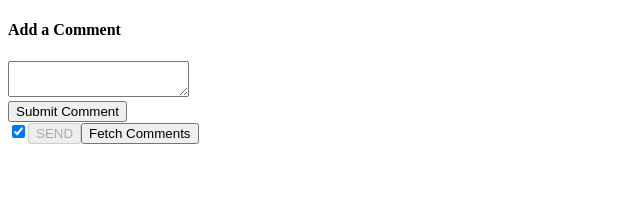
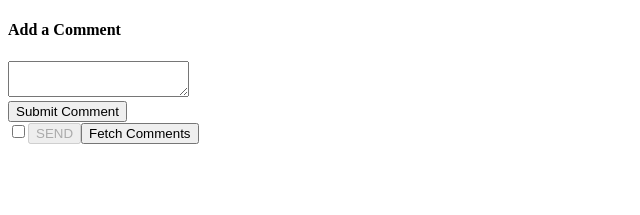
Before and after one commit to deepakbhattmits/app-test, a React (Create React App) app: page /post in a window 1280 px wide. Shown: the top 215 px of the page, without its empty margins (0-640 px from the left). Built offline with nearby package versions, Linux system fonts and the light colour scheme.

Commit message:
refector

```diff
--- a/src/components/CommentBox.js
+++ b/src/components/CommentBox.js
@@ -32,7 +32,7 @@ class CommentBox extends Component {
 				</form>
 				<input
 					type='checkbox'
-					checked={this.state.disabled}
+					checked={!this.state.disabled}
 					onChange={() => {
 						this.setState({ disabled: !this.state.disabled });
 					}}
```
